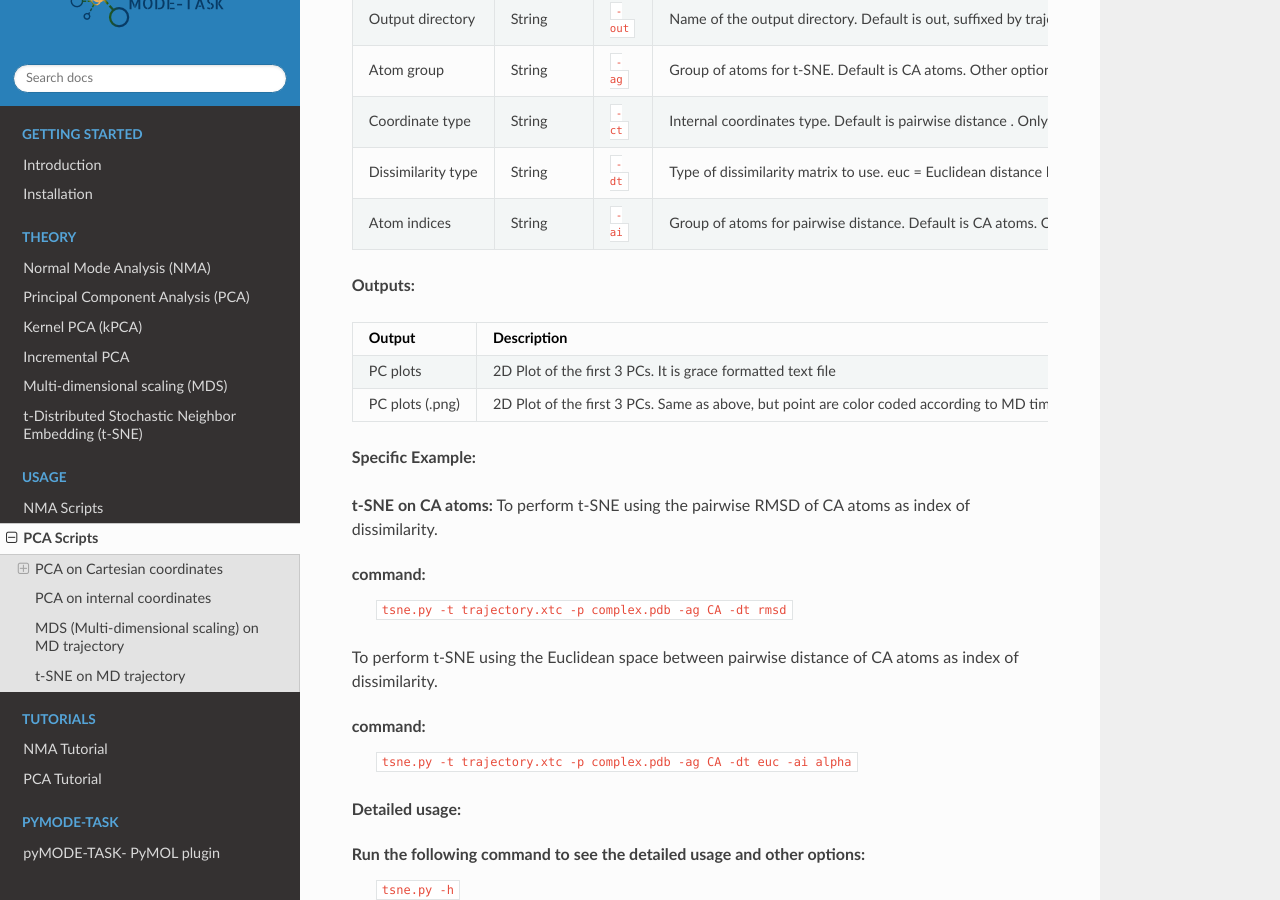
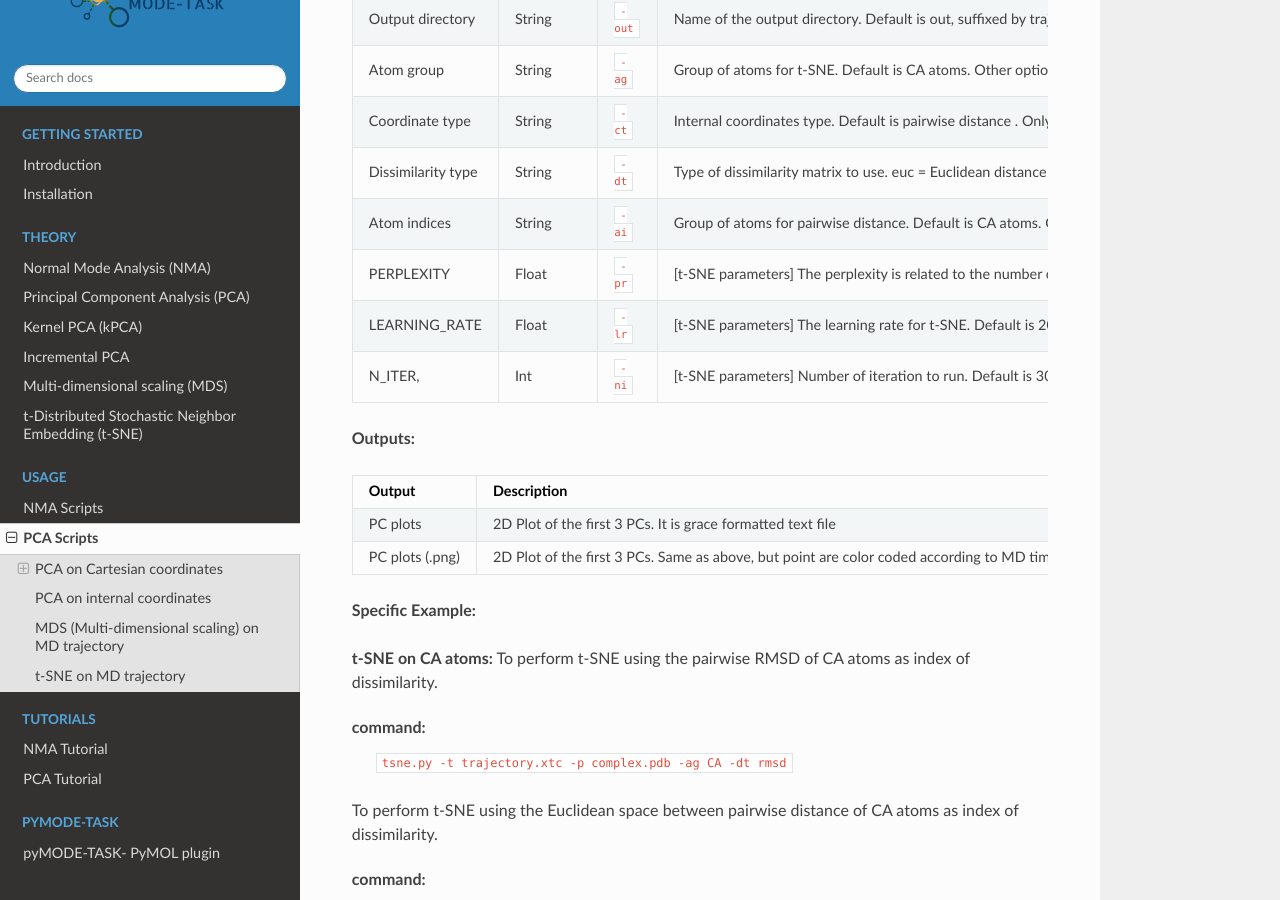
Before and after one commit to RUBi-ZA/MODE-TASK, a Sphinx documentation site: the page built from docs/source/pca_use.rst, in a window 1280 px wide and 900 px high, scrolled down 6780 px. Built offline with Sphinx 7.4.7 and the Read the Docs theme 2.0.0, drawn with Linux system fonts in a browser that asks for light colours.

Commit message:
update tsne usage

```diff
--- a/docs/source/pca_use.rst
+++ b/docs/source/pca_use.rst
@@ -399,6 +399,23 @@ t-distributed Stochastic Neighbor Embedding (t-SNE) is a tool for dimensionality
 |                        |            |                    | minimal = CA,               |
 |                        |            |                    | CB, C, N, O atoms           |
 +------------------------+------------+--------------------+-----------------------------+
+| PERPLEXITY             | Float      | ``-pr``            | [t-SNE parameters] The      |
+|                        |            |                    | perplexity is related to the|
+|                        |            |                    | number of nearest neighbors |
+|                        |            |                    | that is used in other       |
+|                        |            |                    | manifold learning algorithms|
+|                        |            |                    | Default is 30               |
++------------------------+------------+--------------------+-----------------------------+
+| LEARNING_RATE          | Float      | ``-lr``            | [t-SNE parameters] The      |
+|                        |            |                    | learning rate for t-SNE.    |
+|                        |            |                    | Default is 200              |
++------------------------+------------+--------------------+-----------------------------+
+| N_ITER,                | Int        | ``-ni``            | [t-SNE parameters] Number of|
+|                        |            |                    | iteration to run. Default   |
+|                        |            |                    | is 300                      |
++------------------------+------------+--------------------+-----------------------------+
+
+
 
 
 **Outputs:**
```
